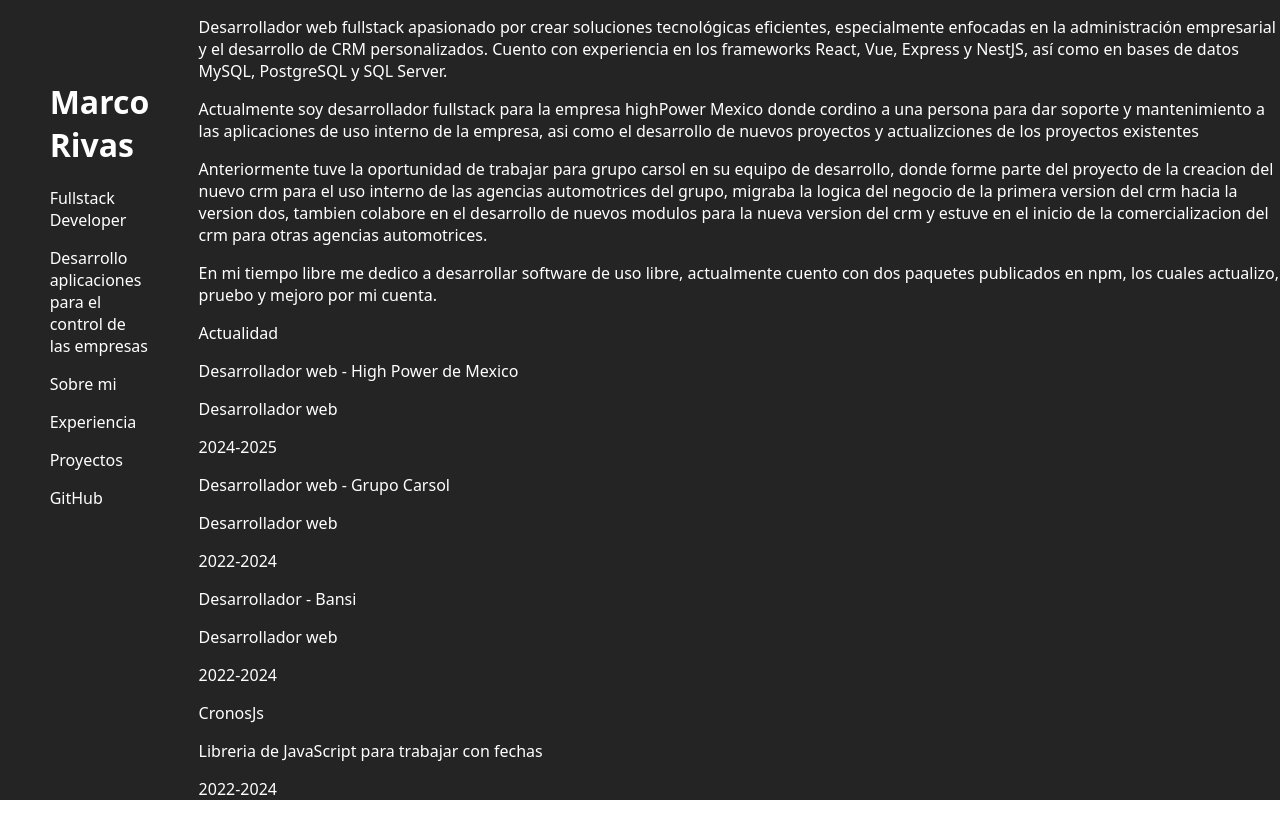
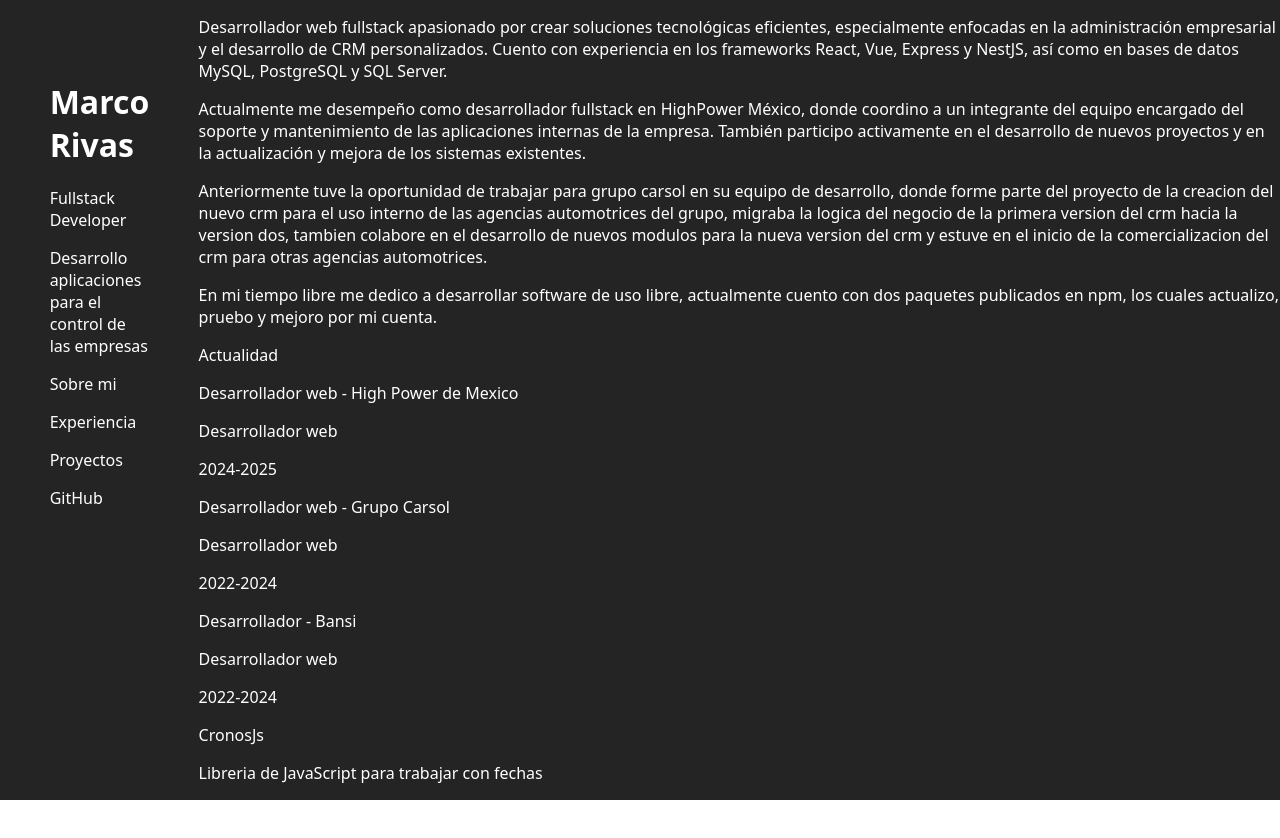
Before and after one commit to SteveBartmoss/cvSteve, a React (Create React App) app: page / in a window 1280 px wide. Shown: the top 838 px of the page. Built offline with nearby package versions, Linux system fonts and the light colour scheme.

Commit message:
feat: Se mejoro la informacion del port folio'

```diff
--- a/src/components/templateBrittany/templateBrittany.jsx
+++ b/src/components/templateBrittany/templateBrittany.jsx
@@ -45,10 +45,9 @@ export function MainBrittany() {
                             </p>
 
                             <p>
-                                Actualmente soy desarrollador fullstack para la empresa highPower Mexico
-                                donde cordino a una persona para dar soporte y mantenimiento a las aplicaciones
-                                de uso interno de la empresa, asi como el desarrollo de nuevos proyectos y actualizciones
-                                de los proyectos existentes
+                                Actualmente me desempeño como desarrollador fullstack en HighPower México, donde coordino a un integrante del equipo encargado del soporte
+                                y mantenimiento de las aplicaciones internas de la empresa. También participo activamente en el desarrollo de nuevos proyectos y en la actualización
+                                y mejora de los sistemas existentes.
                             </p>
 
                             <p>
```
